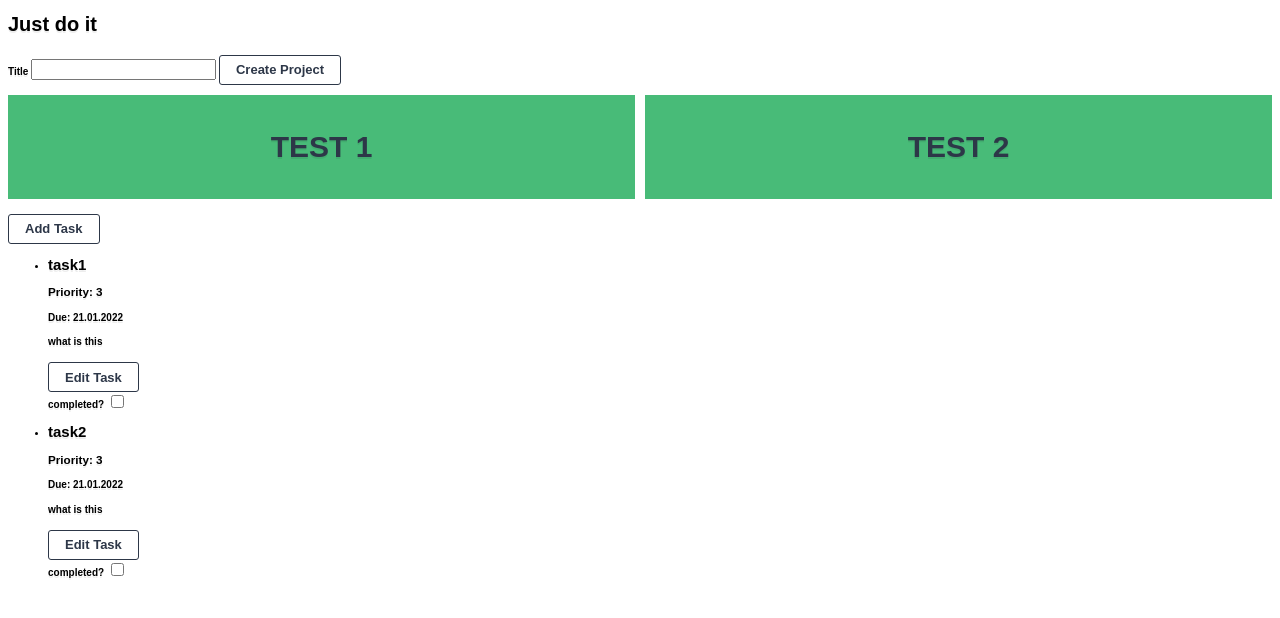
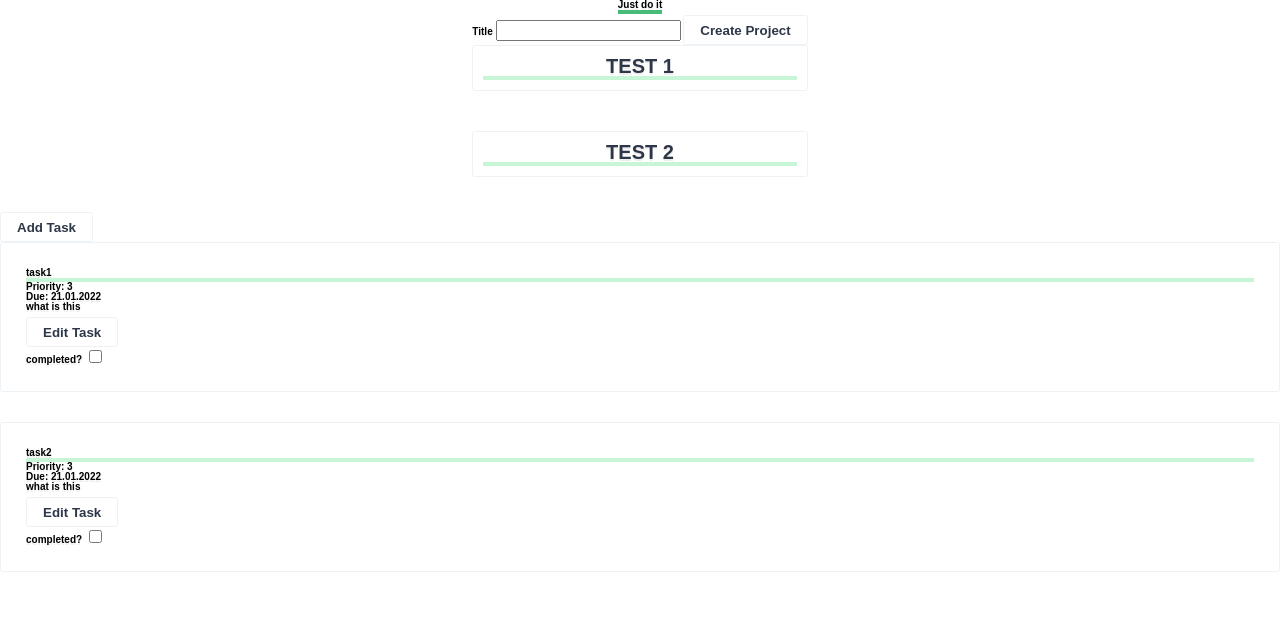
Before and after one commit to ToGanz/js-todo-app, a website built with webpack: page dist/index.html in a window 1280 px wide. Built offline with Linux system fonts and the light colour scheme.

Commit message:
more styling

```diff
--- a/src/scss/_button.scss
+++ b/src/scss/_button.scss
@@ -1,29 +1,26 @@
-@import 'color-scheme';
+@import "color-scheme";
 @mixin button {
   .btn {
     // box-shadow:inset 0px 1px 0px 0px $gray;
     // background:linear-gradient(to bottom, $green 5%, $light_green 100%);
     background-color: #ffffff;
     color: $black;
-	border-radius:3px;
-	border:1px solid $gray;
-	display:inline-block;
-	cursor:pointer;
-	font-family:Arial;
-	font-size:13px;
-	font-weight:bold;
-	padding:6px 16px;
+    border: 1px solid rgba(237, 242, 247, 1);
+    border-radius: 0.25rem;
+    display: inline-block;
+    cursor: pointer;
+    font-weight: bold;
+    padding: 6px 16px;
     margin-top: 5px;
-	text-decoration:none;
+    text-decoration: none;
     // text-shadow:0px 1px 0px $gray;
     height: 30px;
   }
   .btn:hover {
-	background:linear-gradient(to bottom, $light_green 5%, $green 100%);
-	background-color:$light_green;
+    background-color: $light_green;
   }
   .btn:active {
-	position:relative;
-	top:1px;
+    position: relative;
+    top: 1px;
   }
 }
--- a/src/scss/_mobile_menu.scss
+++ b/src/scss/_mobile_menu.scss
@@ -10,7 +10,7 @@
 }
 
 .project-section li {
-  background: $green;
+  // background: $green;
   display: block;
   text-decoration: none;
   padding: 10px;
--- a/src/scss/main_style.scss
+++ b/src/scss/main_style.scss
@@ -23,3 +23,38 @@ html {
 *:after {
   box-sizing: inherit;
 }
+
+
+// Grid it
+#app {
+  display: grid;
+  grid-template-columns: 1fr;
+  justify-items: center
+}
+
+#tasks-section {
+  width: 100%;
+}
+
+li {
+  list-style: none;
+  border: 1px solid rgba(237, 242, 247, 1);
+  border-radius: 0.25rem;
+  padding: 2.5rem;
+  margin-bottom: 3rem;
+  transition: 0.15s;
+}
+
+li:hover,
+button:hover {
+  transform: scale(1.02);
+  box-shadow: 0 10px 15px -3px rgb(0 0 0 / 10%), 0 4px 6px -2px rgb(0 0 0 / 5%);
+}
+
+h1 span {
+  border-bottom: 4px solid $green;
+}
+
+li h1 {
+  border-bottom: 4px solid $light_green;
+}
```
Also changed, not shown: dist/index.html, dist/main.js, dist/reset.css (added). Lines whose indentation alone changed are shown as unchanged.
